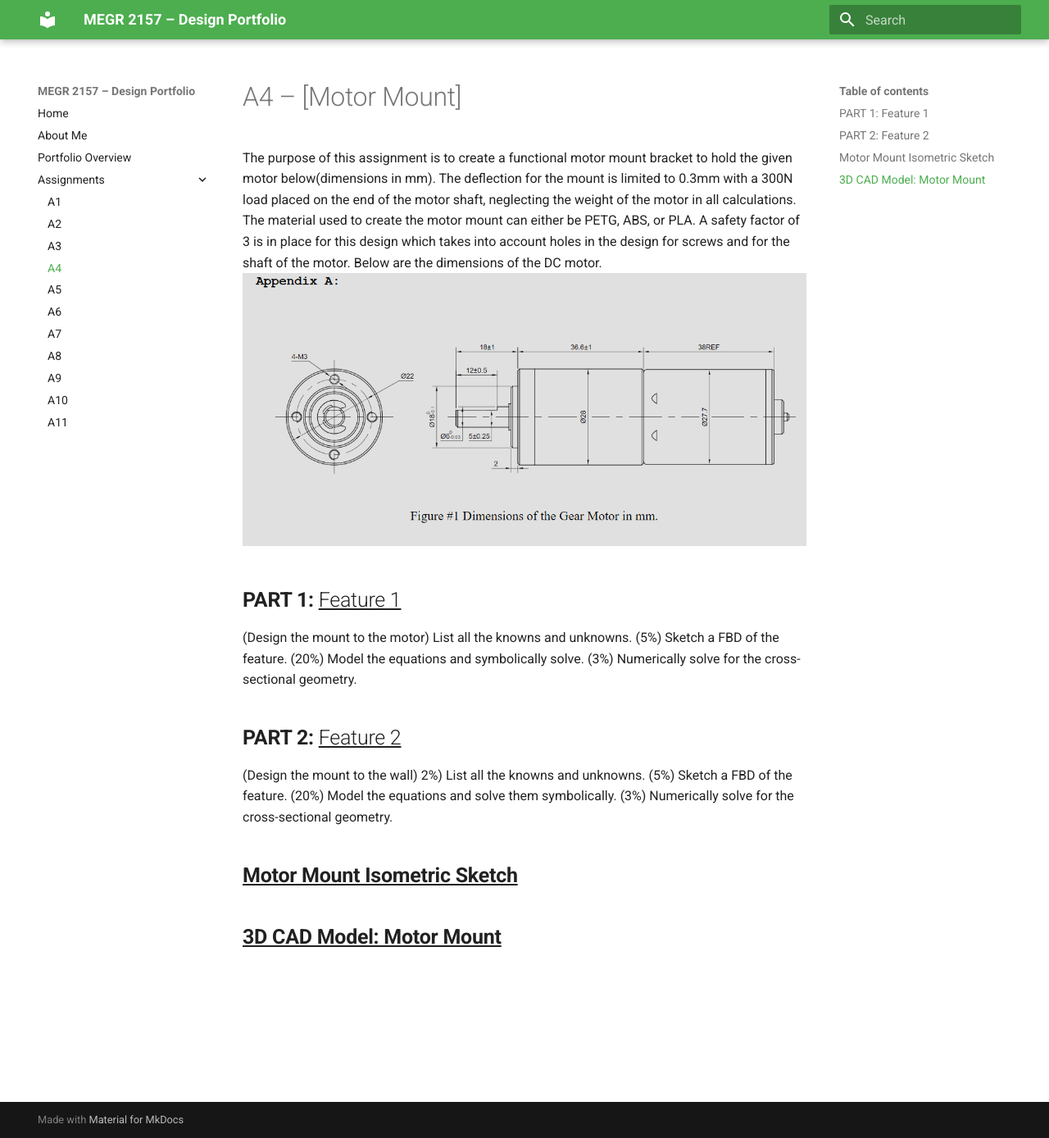
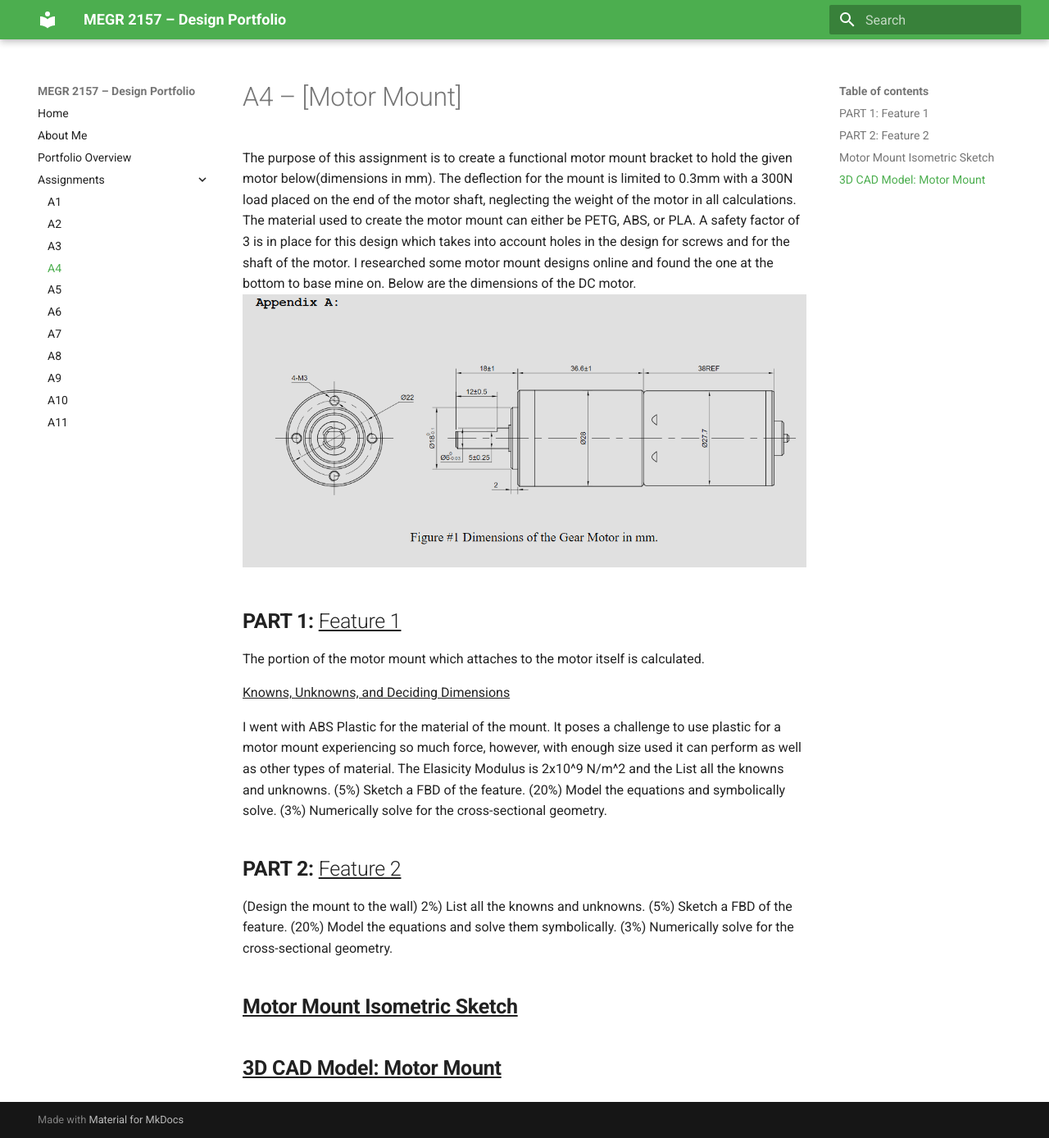
Before and after one commit to dadams78/design-projects-portfolio, an MkDocs documentation site: the page built from docs/assignments/A04/index.md, in a window 1280 px wide and 1388 px high. Shown: the whole window at 82% size. Built offline with MkDocs 1.6.1 and Material for MkDocs 9.7.7, drawn with Linux system fonts in a browser that asks for light colours.

Commit message:
Update index.md

```diff
--- a/docs/assignments/A04/index.md
+++ b/docs/assignments/A04/index.md
@@ -1,10 +1,16 @@
 # A4 – [Motor Mount]
 
-The purpose of this assignment is to create a functional motor mount bracket to hold the given motor below(dimensions in mm). The deflection for the mount is limited to 0.3mm with a 300N load placed on the end of the motor shaft, neglecting the weight of the motor in all calculations. The material used to create the motor mount can either be PETG, ABS, or PLA. A safety factor of 3 is in place for this design which takes into account holes in the design for screws and for the shaft of the motor.  Below are the dimensions of the DC motor.
+The purpose of this assignment is to create a functional motor mount bracket to hold the given motor below(dimensions in mm). The deflection for the mount is limited to 0.3mm with a 300N load placed on the end of the motor shaft, neglecting the weight of the motor in all calculations. The material used to create the motor mount can either be PETG, ABS, or PLA. A safety factor of 3 is in place for this design which takes into account holes in the design for screws and for the shaft of the motor. I researched some motor mount designs online and found the one at the bottom to base mine on.
+Below are the dimensions of the DC motor.
 ![dcmotordimensions](DCM-Dim.png)
 
 ## __PART 1:__ <u>Feature 1</u>
-(Design the mount to the motor)
+The portion of the motor mount which attaches to the motor itself is calculated.
+
+
+<u>Knowns, Unknowns, and Deciding Dimensions</u>
+
+I went with ABS Plastic for the material of the mount. It poses a challenge to use plastic for a motor mount experiencing so much force, however, with enough size used it can perform as well as other types of material. The Elasicity Modulus is 2x10^9 N/m^2 and the
 List all the knowns and unknowns.
 (5%) Sketch a FBD of the feature.
 (20%) Model the equations and symbolically solve.
```
